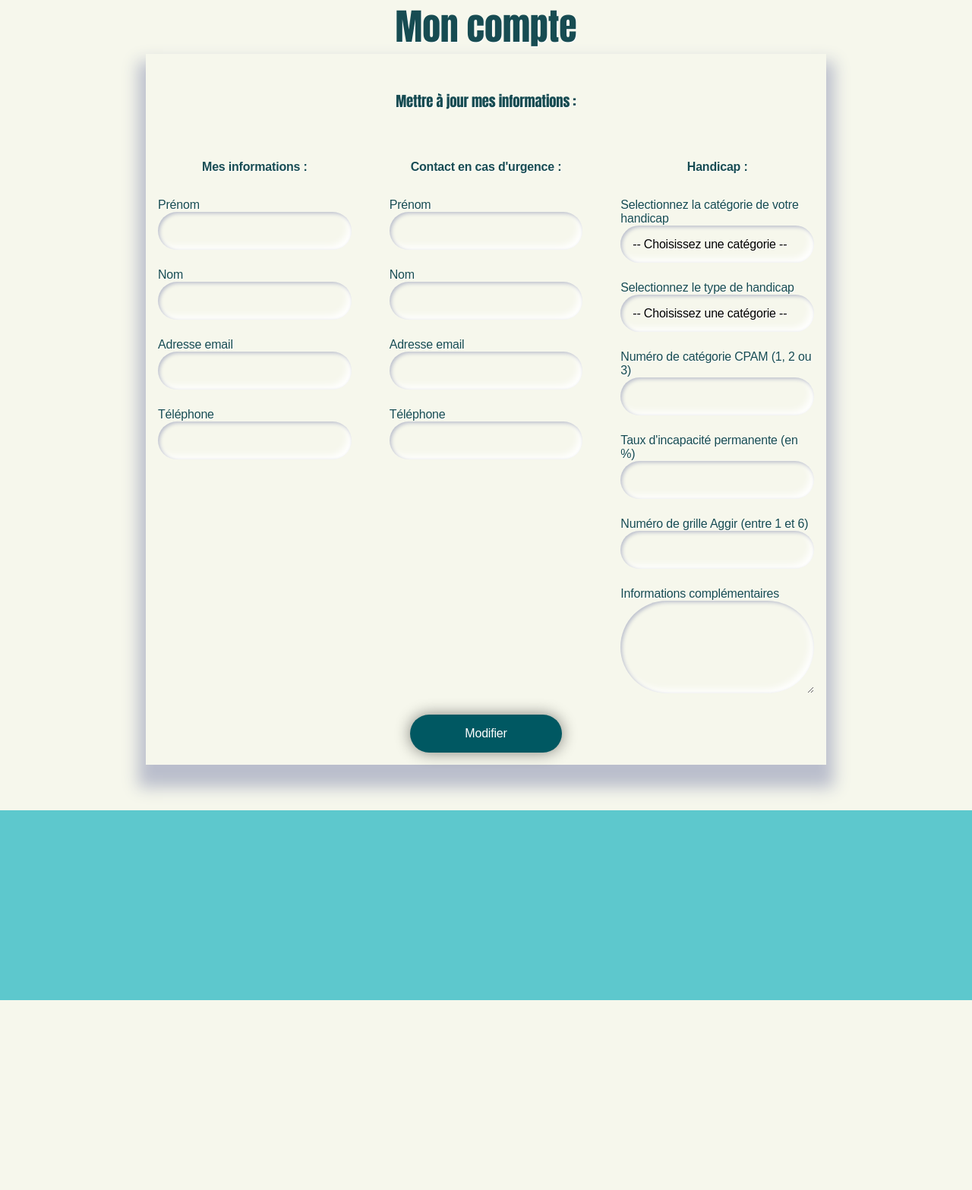
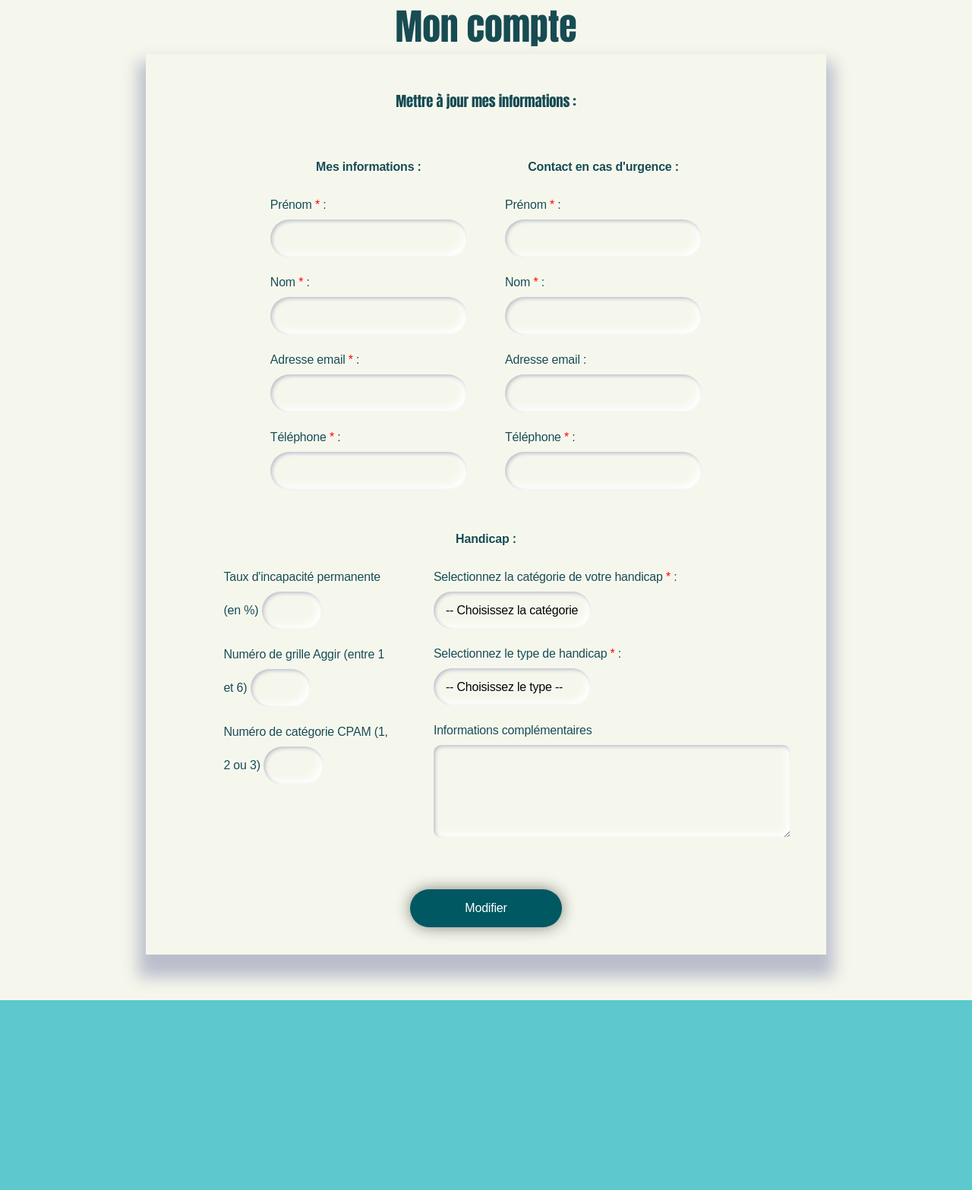
Before and after one commit to rosedorleans/Hephaistos, a Symfony app: template templates/pages/mon-compte.html.twig in a window 1280 px wide. Shown: the part 211-1778 px from the top of the page at 76% size. Before the commit the page ends 1528 px from the top, so only its background shows below. Run offline with Twig, Linux system fonts and the light colour scheme; the template is opened without the code that fills it, so the values that code supplies are empty; some libraries are stand-ins or nearby versions.

Commit message:
maj form monCompte

```diff
--- a/public/style/style.css
+++ b/public/style/style.css
@@ -512,6 +512,26 @@ form,
     width: 30%;
 }
 
+.form-pers {
+    justify-content: center;
+}
+
+.form-margin {
+    margin: 0 auto;
+}
+
+.form-box-handi {
+    width: 80%;
+}
+
+#form-handi1 {
+    width: 40%;
+}
+
+#form-handi2 {
+    width: 60%;
+}
+
 .segment {
     padding: 32px 0;
     text-align: center;
@@ -530,10 +550,22 @@ textarea {
     text-shadow: 1px 1px 0 #fff;
 }
 
+textarea {
+    min-width: 470px;
+    max-width: 470px;
+    min-height: 100px;
+    max-height: 300px;
+    border-radius: 10px !important;
+}
+
 label {
     display: block;
     margin-bottom: 24px;
     width: 100%;
+}
+
+.required {
+    color: #ff0000;
 }
 
 input,
@@ -542,12 +574,20 @@ textarea {
     margin-right: 8px;
     box-shadow: inset 2px 2px 5px #babecc, inset -5px -5px 10px #fff;
     width: 100%;
+    margin-top: 10px;
     box-sizing: border-box;
     transition: all 0.2s ease-in-out;
     appearance: none;
     -webkit-appearance: none;
 }
 
+.input-num {
+    width: 35% !important;
+}
+
+.input-select {
+    width: 50% !important;
+}
 
 input:focus,
 select:focus {
@@ -570,7 +610,7 @@ button:active {
 button.btn-form {
     display: block;
     width: 200px;
-    margin: 0 auto;
+    margin: 40px auto 20px;
     color: #FFF;
     background-color: var(--hepha-blue2);
     text-shadow: none;
--- a/templates/pages/mon-compte.html.twig
+++ b/templates/pages/mon-compte.html.twig
@@ -18,25 +18,25 @@
         <div class="segment">
             <h3>Mettre à jour mes informations :</h3>
         </div>
-        <div class="form-flex">
+        <div class="form-flex form-pers">
             <div class="form-box">
                 <div class="segment">
                     <h4>Mes informations :</h4>
                 </div>
                 <label>
-                    Prénom
+                    Prénom <span class="required">*</span> :
                     <input type="text" name="prenom"/>
                 </label>
                 <label>
-                    Nom
+                    Nom <span class="required">*</span> :
                     <input type="text" name="nom"/>
                 </label>
                 <label>
-                    Adresse email
+                    Adresse email <span class="required">*</span> :
                     <input type="text" name="email"/>
                 </label>
                 <label>
-                    Téléphone
+                    Téléphone <span class="required">*</span> :
                     <input type="text" name="telephone"/>
                 </label>
             </div>
@@ -46,57 +46,62 @@
                     <h4>Contact en cas d'urgence :</h4>
                 </div>
                 <label>
-                    Prénom
+                    Prénom <span class="required">*</span> :
                     <input type="text" name="contact_prenom"/>
                 </label>
                 <label>
-                    Nom
+                    Nom <span class="required">*</span> :
                     <input type="text" name="contact_nom"/>
                 </label>
                 <label>
-                    Adresse email
+                    Adresse email :
                     <input type="text" name="contact_email"/>
                 </label>
                 <label>
-                    Téléphone
+                    Téléphone <span class="required">*</span> :
                     <input type="text" name="contact_telephone"/>
                 </label>
             </div>
 
-            <div class="form-box">
+        </div>
+
+        <div class="form-box-handi form-margin">
             <div class="segment">
                 <h4>Handicap :</h4>
             </div>
+            <div class="form-flex">
+                <div id="form-handi1">
+                    <label for="TIP">
+                        Taux d'incapacité permanente (en %)
+                        <input type="number" min="1" max="100" name="tx_incap_perm" class="input-num">
+                    </label>
+                    <label for="numAggir">
+                        Numéro de grille Aggir (entre 1 et 6)
+                        <input type="number" min="1" max="6" name="num_aggir" class="input-num">
+                    </label>
+                    <label for="numCategoryCPAM">
+                        Numéro de catégorie CPAM (1, 2 ou 3)
+                        <input type="number" min="1" max="3" name="han_cat_cpam" class="input-num">
+                    </label>
+                </div>
+                <div id="form-handi2">
                     <label>
-                    Selectionnez la catégorie de votre handicap
-                    <select id="select-handicap" name="cat_han">
-                        <option value="">-- Choisissez une catégorie --</option>
+                        Selectionnez la catégorie de votre handicap <span class="required">*</span> :
+                        <select id="select-handicap" name="cat_han" class="input-select">
+                            <option value="">-- Choisissez la catégorie --</option>
                             {% for category in allCategories %}
                                 <option value="{{ category.id }}">{{ category.name }}</option>
                             {% endfor %}
-
                         </select>
                     </label>
                     <label for="type_han">
-                    Selectionnez le type de handicap
-                    <select id="select-handicap" name="type_han">
-                        <option value="">-- Choisissez une catégorie --</option>
+                        Selectionnez le type de handicap <span class="required">*</span> :
+                        <select id="select-handicap" name="type_han" class="input-select">
+                            <option value="">-- Choisissez le type --</option>
                             {% for type in allTypes %}
                                 <option value="{{ type.id }}">{{ type.name }}</option>
                             {% endfor %}
                         </select>
-                </label>
-                <label for="numCategoryCPAM">
-                    Numéro de catégorie CPAM (1, 2 ou 3)
-                    <input type="number" min="1" max="3" name="han_cat_cpam">
-                </label>
-                <label for="TIP">
-                    Taux d'incapacité permanente (en %)
-                    <input type="number" min="1" max="100" name="tx_incap_perm">
-                </label>
-                <label for="numAggir">
-                    Numéro de grille Aggir (entre 1 et 6)
-                    <input type="number" min="1" max="6" name="num_aggir">
                     </label>
                     <label>
                         Informations complémentaires
@@ -106,6 +111,8 @@
             </div>
 
 
+        </div>
+
         <button class="btn-form" type="submit" >
             <i class="icon ion-md-lock"></i>
             Modifier
```
Lines whose indentation alone changed are shown as unchanged.
